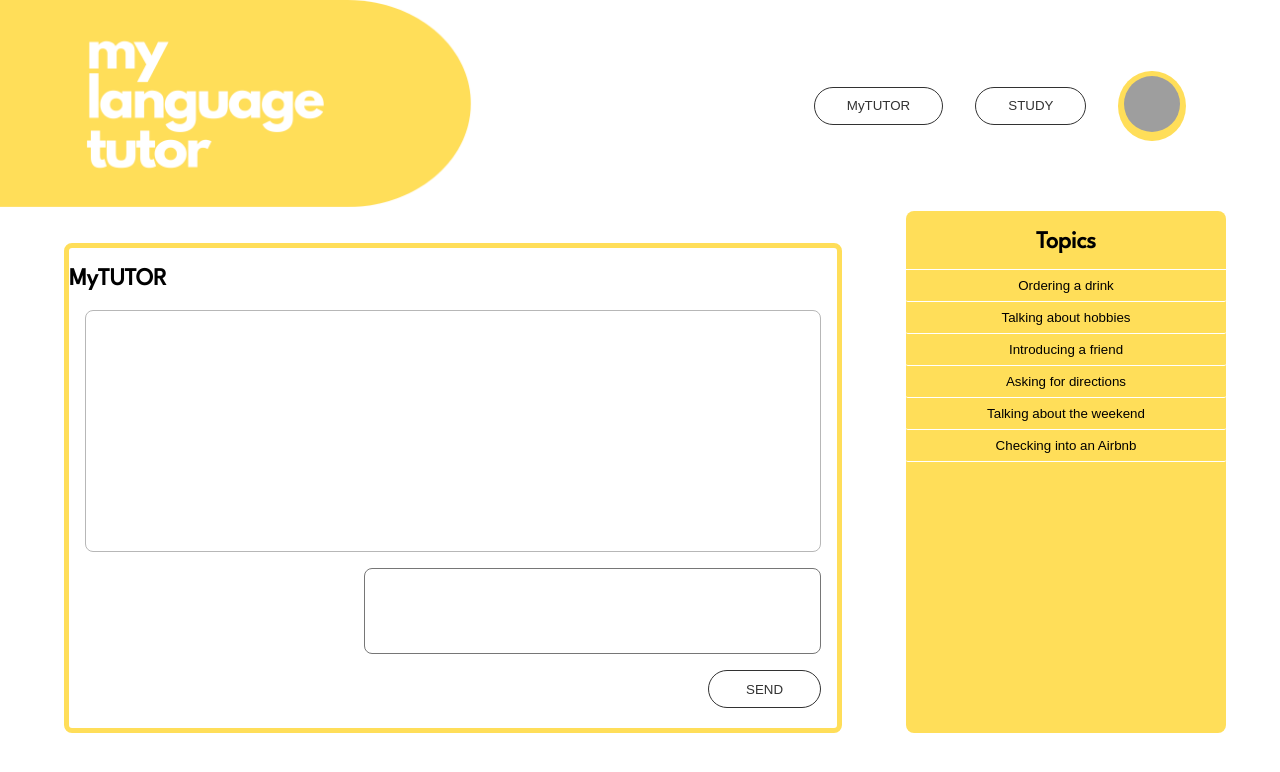
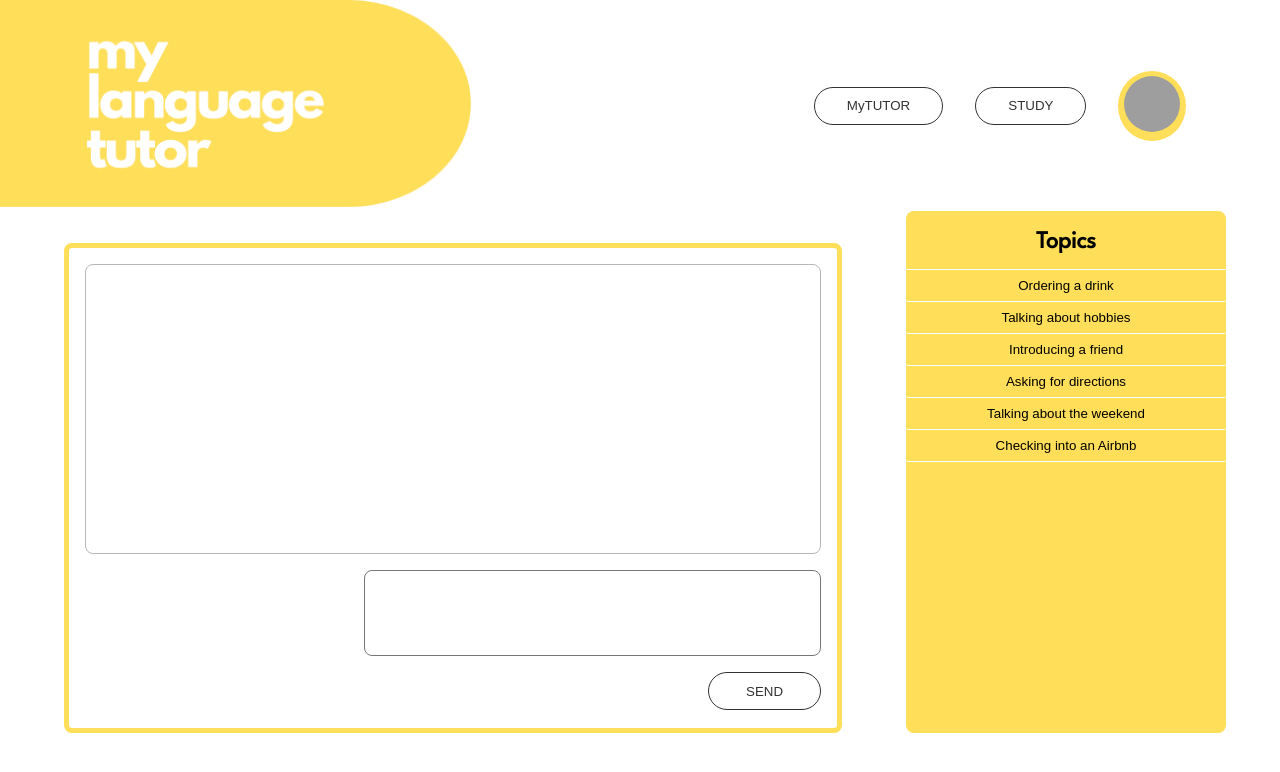
Before and after one commit to austinwisdom/austin-wisdom-my-language-tutor, a JavaScript app in the folder client/: page /my-tutor in a window 1280 px wide. Shown: the top 772 px of the page. Built offline with nearby package versions, Linux system fonts and the light colour scheme; grey boxes are pictures that could not be loaded; the HTML template or start-up script is replaced by a standard one.

Commit message:
Fixed heading.

```diff
--- a/client/src/pages/MyTutorPage/MyTutorPage.js
+++ b/client/src/pages/MyTutorPage/MyTutorPage.js
@@ -10,7 +10,7 @@ const MyTutorPage = () => {
     return (
         <main className="page__container">
             <section className="page__container--tutor">
-                <h1>MyTUTOR</h1>
+                {/* <h1 className="page__heading">MyTUTOR</h1> */}
                 <div className="page__container--conversation" contenteditable>
                 </div>
                 <form className="form" onSubmit={onSubmit}>
@@ -27,12 +27,14 @@ const MyTutorPage = () => {
             <section className="info__container">
                 <h2 className="info__heading">Topics</h2>
 
+                <div className="info__container--buttons">
                     <button className="info__button">Ordering a drink</button>
                     <button className="info__button">Talking about hobbies</button>
                     <button className="info__button">Introducing a friend</button>
                     <button className="info__button">Asking for directions</button>
                     <button className="info__button">Talking about the weekend</button>
                     <button className="info__button">Checking into an Airbnb</button>
+                </div>
 
             </section>
 
--- a/client/src/pages/MyTutorPage/MyTutorPage.scss
+++ b/client/src/pages/MyTutorPage/MyTutorPage.scss
@@ -20,12 +20,16 @@
         }
 
         &--conversation {
-            height: 15rem;
+            height: 18rem;
             border: 1px solid $light-stone;
             margin: 1rem;
             border-radius: 8px;
             overflow: scroll;
         }
+    }
+
+    &__heading {
+        margin-left: 1rem;
     }
 }
 
```
